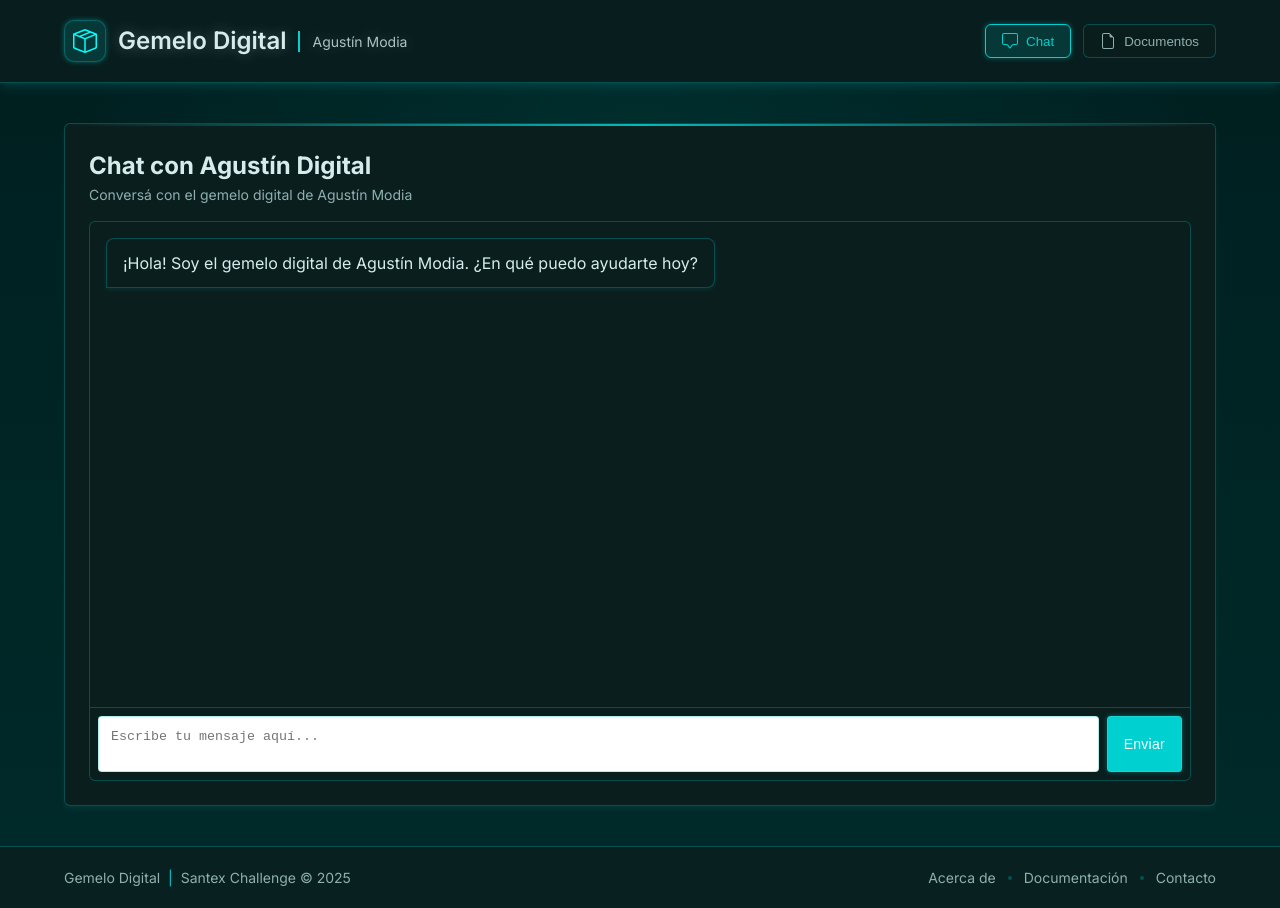
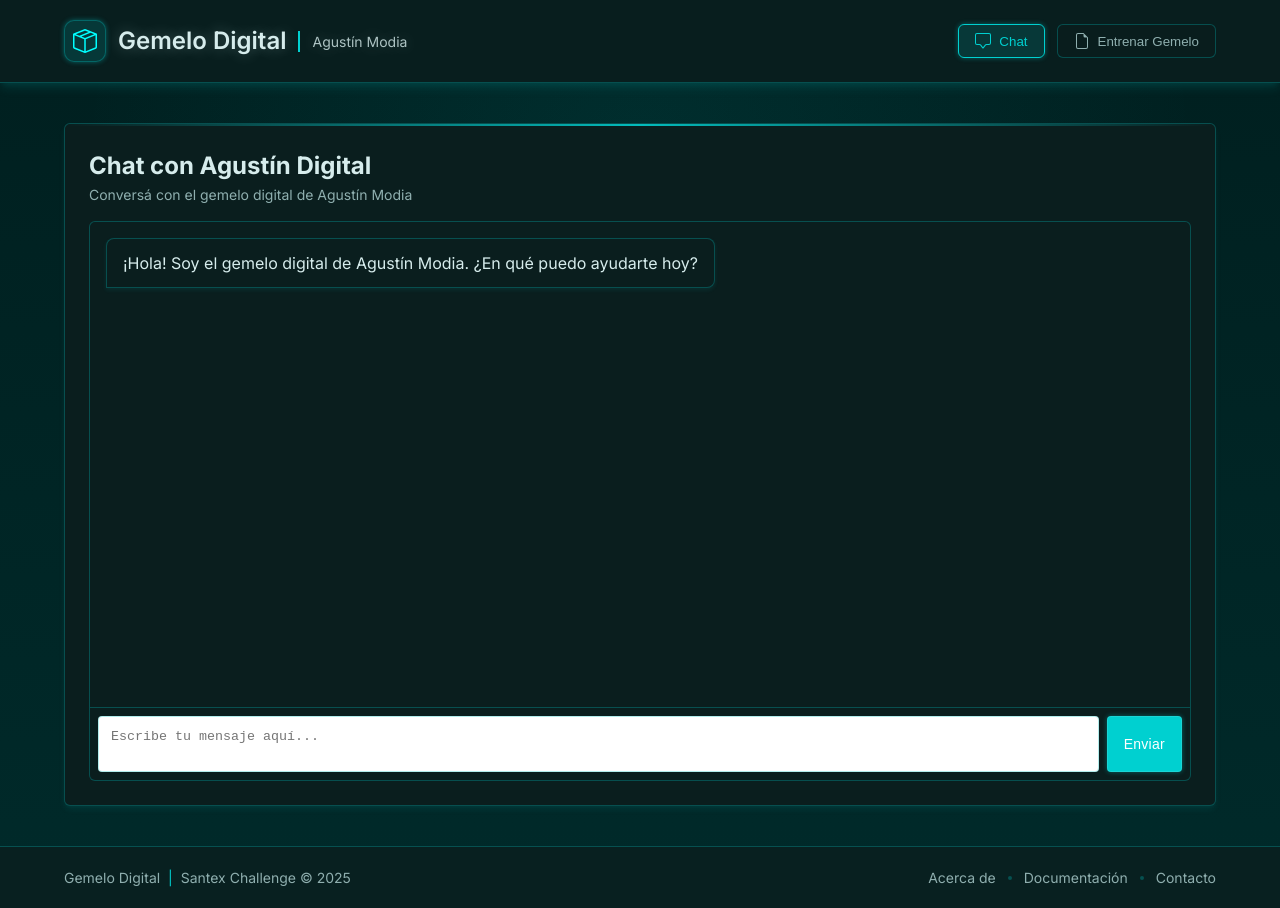
Before and after one commit to amodiavai/agustin-modia-santex-challenge, a Vue app in the folder frontend/: page / in a window 1280 px wide. Built offline with nearby package versions, Linux system fonts and the light colour scheme.

Commit message:
feat: rename Documents button to Train Twin in navigation menu

```diff
--- a/frontend/src/App.vue
+++ b/frontend/src/App.vue
@@ -29,7 +29,7 @@
             <svg xmlns="http://www.w3.org/2000/svg" width="16" height="16" fill="currentColor" viewBox="0 0 16 16">
               <path d="M14 4.5V14a2 2 0 0 1-2 2H4a2 2 0 0 1-2-2V2a2 2 0 0 1 2-2h5.5L14 4.5zm-3 0A1.5 1.5 0 0 1 9.5 3V1H4a1 1 0 0 0-1 1v12a1 1 0 0 0 1 1h8a1 1 0 0 0 1-1V4.5h-2z"/>
             </svg>
-            <span>Documentos</span>
+            <span>Entrenar Gemelo</span>
           </button>
         </div>
       </div>
```
